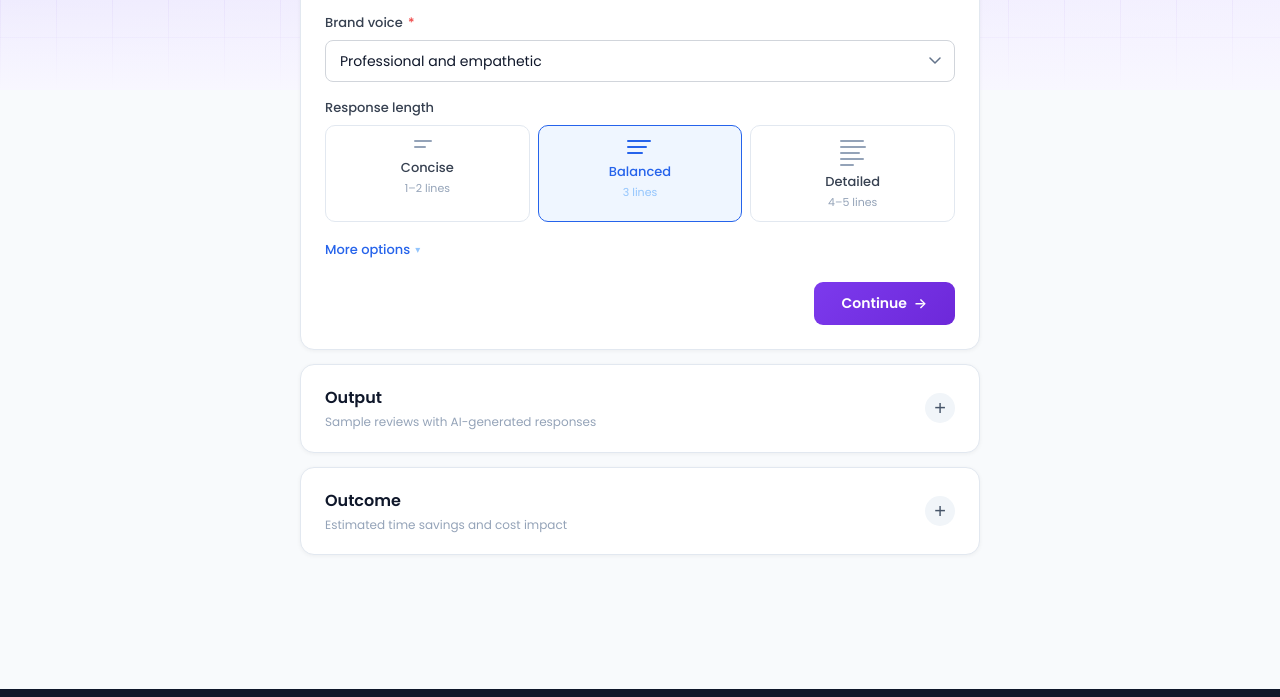
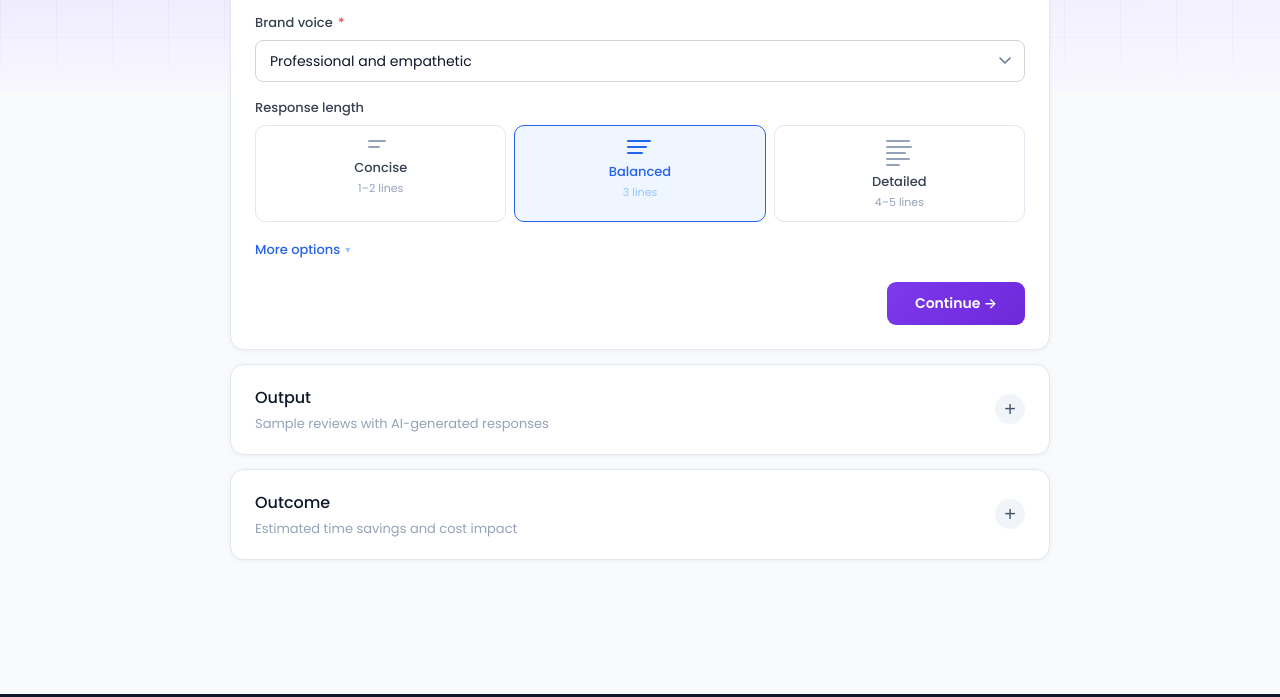
Before and after one commit to sathurirajiv/Agent-demos---Website, a plain HTML site: page index.html in a window 1280 px wide. Both pictures are taken after a click on the button "Continue →". Shown: the part 755-1452 px from the top of the page. Drawn offline with Linux system fonts and the light colour scheme.

Commit message:
UI polish: wider cards, remove recalculate btn, subtitle size, heading weight
- Expand .main max-width 720→900px with 40px side padding
- Remove Recalculate button (ROI updates dynamically on input)
- Remove ✦ icon from Continue button
- Accordion titles font-weight 600→500 (Poppins semi-bold)
- Closed-state accordion subtitle 12→13px

Co-Authored-By: Claude Sonnet 4.6 <noreply@anthropic.com>

```diff
--- a/index.html
+++ b/index.html
@@ -258,7 +258,7 @@
         }
 
         /* ===== MAIN ===== */
-        .main { max-width: 720px; margin: -340px auto 0; padding: 0 20px 72px; position: relative; z-index: 2; }
+        .main { max-width: 900px; margin: -340px auto 0; padding: 0 40px 72px; position: relative; z-index: 2; }
 
         /* ===== ACCORDION ===== */
         .accordion {
@@ -283,8 +283,8 @@
         }
 
         .acc-header-content { display: flex; flex-direction: column; gap: 3px; min-width: 0; }
-        .acc-title { font-size: 16px; font-weight: 600; color: #0f172a; }
-        .acc-subtitle { font-size: 12px; color: #94a3b8; font-weight: 400; display: none; line-height: 1.4; margin-top: 1px; }
+        .acc-title { font-size: 16px; font-weight: 500; color: #0f172a; }
+        .acc-subtitle { font-size: 13px; color: #94a3b8; font-weight: 400; display: none; line-height: 1.4; margin-top: 2px; }
         .accordion.is-closed .acc-subtitle { display: block; }
 
         .acc-toggle {
@@ -989,8 +989,8 @@
 
         .roi-calc-inputs {
             display: grid;
-            grid-template-columns: 1fr 1fr auto;
-            gap: 12px;
+            grid-template-columns: 1fr 1fr;
+            gap: 14px;
             align-items: flex-end;
         }
 
@@ -1123,13 +1123,12 @@
         @media (max-width: 640px) {
             .hero h1 { font-size: 30px; letter-spacing: -0.4px; }
             .hero { padding: 36px 20px 12px; }
-            .main { margin-top: -160px; }
+            .main { margin-top: -160px; padding: 0 16px 48px; }
             .metrics-row { grid-template-columns: 1fr; }
             .footer-grid { grid-template-columns: 1fr 1fr; }
             .form-row { grid-template-columns: 1fr; }
             .header { padding: 0 20px; }
             .roi-calc-inputs { grid-template-columns: 1fr 1fr; }
-            .roi-calc-inputs .btn-calculate { grid-column: 1 / -1; }
         }
     </style>
 </head>
@@ -1330,7 +1329,7 @@
 
                 <div class="continue-row">
                     <button class="btn-continue" onclick="runContinue()">
-                        Continue &nbsp;→
+                        Continue →
                     </button>
                 </div>
             </div>
@@ -1433,7 +1432,6 @@
                             <label class="form-label">Staff Cost ($/hr)</label>
                             <input type="number" class="form-input" id="roi-rate" value="25" min="1" max="500" oninput="recalcROI()">
                         </div>
-                        <button class="btn-calculate" onclick="recalcROI()">Recalculate</button>
                     </div>
 
                     <div class="metrics-row">
```
